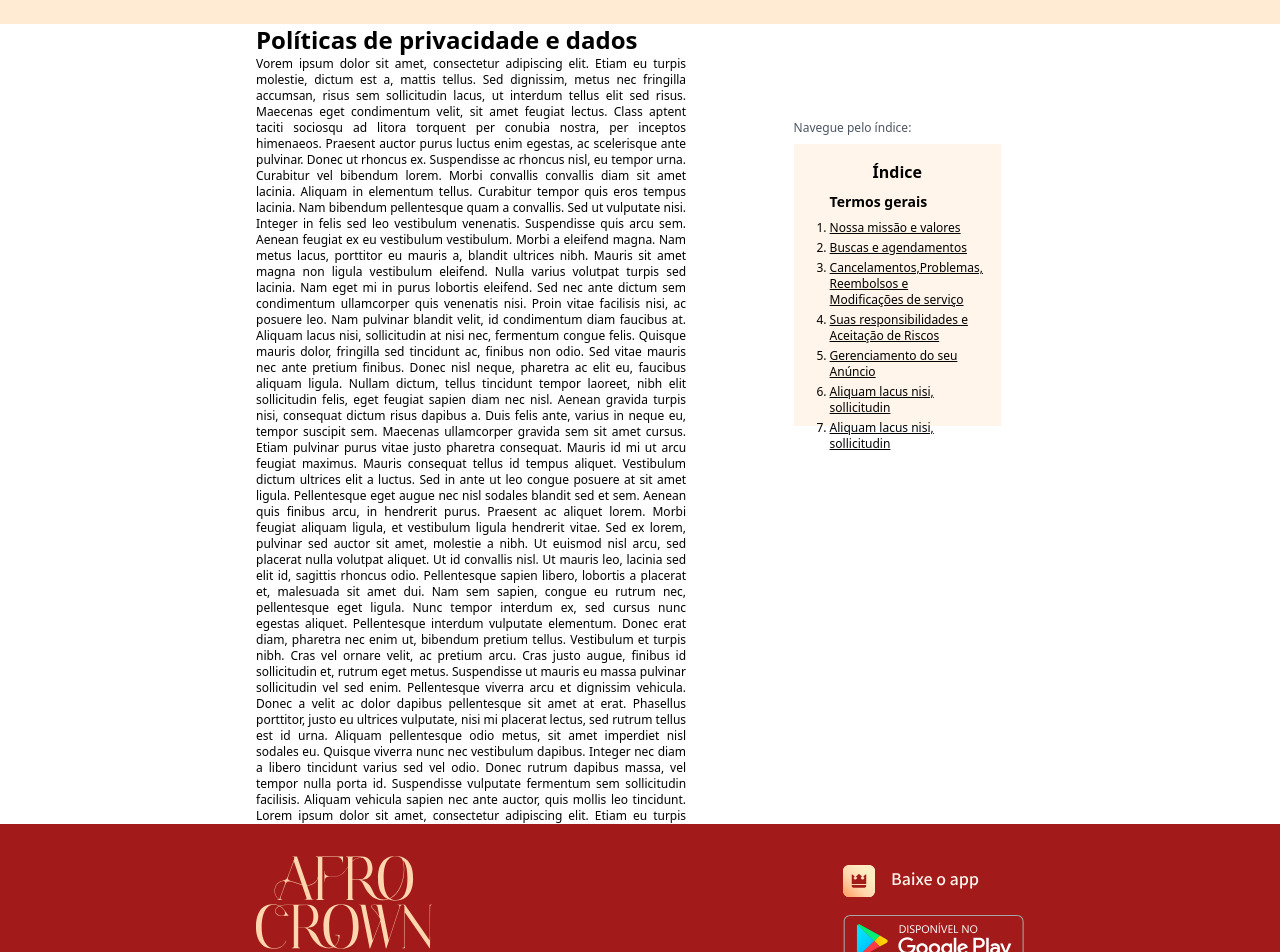
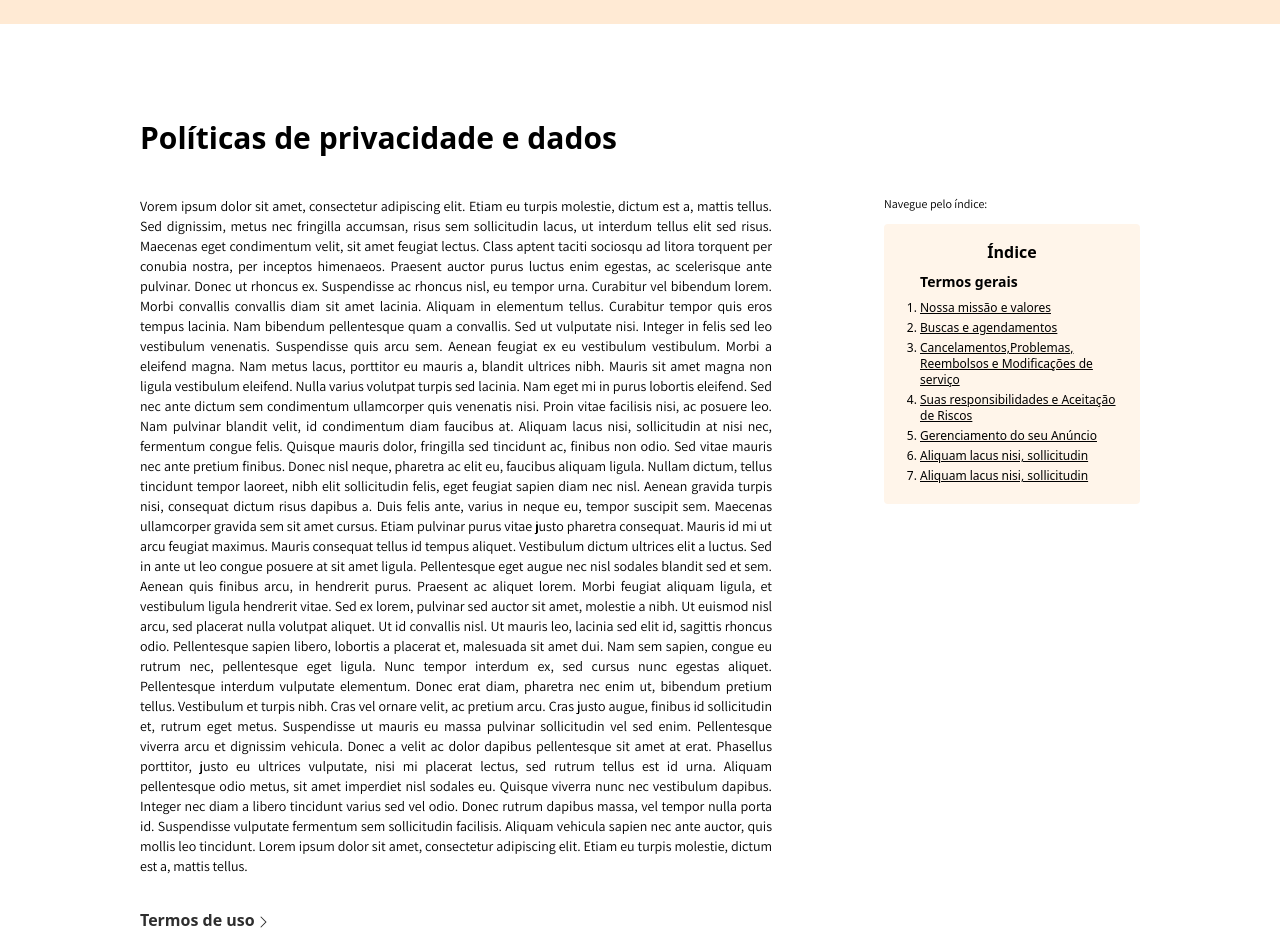
Before and after one commit to Afro-Crown/acw-admin-web, a Next.js app: page /privacy-datas in a window 1280 px wide. Shown: the part 80-1032 px from the top of the page. Built offline with nearby package versions, Linux system fonts and the light colour scheme; a web font is replaced by a local one.

Commit message:
Fix bug in login functionality

```diff
--- a/src/app/privacy-datas/page.tsx
+++ b/src/app/privacy-datas/page.tsx
@@ -1,15 +1,19 @@
+"use client"
 import Link from "next/link";
 import Footer from "../home/components/footer";
 import Header from "../home/components/header";
+
+import { CaretRight } from "@phosphor-icons/react";
 
 const PrivacyDatasScreen = () => {
   return (
     <main className="bg-white flex flex-col items-center justify-center">
       <Header />
-      <div className="bg-white h-screen w-[60%] flex flex-row items-center justify-center">
-        <article className="text-black flex flex-col justify-around h-full w-[70%]">
-          <h1 className="w-[80%] text-2xl font-semibold">Políticas de privacidade e dados</h1>
-          <p className="w-[80%] text-xs text-justify">
+      <div className="bg-white min-h-screen w-[90%] max-w-[1000px] flex flex-col items-center py-6 md:py-24 mx-6">
+        <h1 className="w-full text-black text-3xl font-semibold mb-4 md:mb-10">Políticas de privacidade e dados</h1>
+        <div className="text-black flex flex-col md:flex-row items-start justify-between h-full gap-6 md:gap-28">
+          <div className="w-full">
+            <p className="text-sm text-justify font-normal font-Assistant mb-8">
               Vorem ipsum dolor sit amet, consectetur adipiscing elit. Etiam eu
               turpis molestie, dictum est a, mattis tellus. Sed dignissim, metus
               nec fringilla accumsan, risus sem sollicitudin lacus, ut interdum
@@ -66,11 +70,17 @@ const PrivacyDatasScreen = () => {
               sit amet, consectetur adipiscing elit. Etiam eu turpis molestie,
               dictum est a, mattis tellus.
             </p>
-          <Link href={'/use-terms'}><span>Termos de uso </span></Link>
-        </article>
-        <div className="w-[30%] h-full flex flex-col items-start justify-start pt-24 text-gray-600 gap-2">
-          <span className="text-xs">Navegue pelo índice:</span>
-          <div className="w-[90%] bg-[#FFF5EA] h-[40%] text-black p-4 flex flex-col items-center gap-2">
+            <Link href={'/use-terms'}>
+              <span className="text-base font-semibold text-[#2E2E2E]">
+                Termos de uso
+                <CaretRight size={16} className="inline" />
+              </span>
+            </Link>
+          </div>
+
+          <div className="min-w-[256px] w-full md:w-64 h-full flex flex-col items-start justify-start text-gray-600 ">
+            <span className="text-xs font-normal font-Assistant mb-3 hidden md:block">Navegue pelo índice:</span>
+            <div className="w-full bg-[#FFF5EA] text-black p-4 flex flex-col items-center gap-2 rounded">
               <h2 className="font-semibold">Índice</h2>
               <ol className=" list-decimal pl-5">
                 <h5 className="text-sm font-semibold pb-2">Termos gerais</h5>
@@ -85,6 +95,7 @@ const PrivacyDatasScreen = () => {
             </div>
         </div>
         </div>
+      </div>
       <Footer />
     </main>
    );
--- a/src/app/use-terms/page.tsx
+++ b/src/app/use-terms/page.tsx
@@ -1,15 +1,19 @@
+"use client"
 import Link from "next/link";
 import Footer from "../home/components/footer";
 import Header from "../home/components/header";
+
+import { CaretRight } from "@phosphor-icons/react";
 
 const UseTermsScreen = () => {
   return (
     <main className="bg-white flex flex-col items-center justify-center">
       <Header />
-      <div className="bg-white h-screen w-[60%] flex flex-row items-center justify-center">
-        <article className="text-black flex flex-col justify-around h-full w-[70%]">
-          <h1 className="w-[80%] text-3xl font-semibold">Termos de uso</h1>
-          <p className="w-[80%] text-xs text-justify">
+      <div className="bg-white min-h-screen w-[90%] max-w-[1000px] flex flex-col items-center py-6 md:py-24 mx-6">
+        <h1 className="w-full text-black text-3xl font-semibold mb-4 md:mb-10">Termos de uso</h1>
+        <div className="text-black flex flex-col md:flex-row items-start justify-between h-full gap-6 md:gap-28">
+          <div className="w-full">
+            <p className="text-sm text-justify font-normal font-Assistant mb-8">
               Vorem ipsum dolor sit amet, consectetur adipiscing elit. Etiam eu
               turpis molestie, dictum est a, mattis tellus. Sed dignissim, metus
               nec fringilla accumsan, risus sem sollicitudin lacus, ut interdum
@@ -66,11 +70,17 @@ const UseTermsScreen = () => {
               sit amet, consectetur adipiscing elit. Etiam eu turpis molestie,
               dictum est a, mattis tellus.
             </p>
-          <Link href={'/privacy-datas'}><span>Políticas de privacidade e dados </span></Link>
-        </article>
-        <div className="w-[30%] h-full flex flex-col items-start justify-start pt-24 text-gray-600 gap-2">
-          <span className="text-xs">Navegue pelo índice:</span>
-          <div className="w-[90%] bg-[#FFF5EA] h-[40%] text-black p-4 flex flex-col items-center gap-2">
+            <Link href={'/privacy-datas'}>
+              <span className="text-base font-semibold text-[#2E2E2E]">
+                Políticas de privacidade e dados
+                <CaretRight size={16} className="inline" />
+              </span>
+            </Link>
+          </div>
+
+          <div className="min-w-[256px] w-full md:w-64 h-full flex flex-col items-start justify-start text-gray-600 ">
+            <span className="text-xs font-normal font-Assistant mb-3 hidden md:block">Navegue pelo índice:</span>
+            <div className="w-full bg-[#FFF5EA] text-black p-4 flex flex-col items-center gap-2 rounded">
               <h2 className="font-semibold">Índice</h2>
               <ol className=" list-decimal pl-5">
                 <h5 className="text-sm font-semibold pb-2">Termos gerais</h5>
@@ -85,6 +95,7 @@ const UseTermsScreen = () => {
             </div>
         </div>
         </div>
+      </div>
       <Footer />
     </main>
   );
```
Lines whose indentation alone changed are shown as unchanged.
